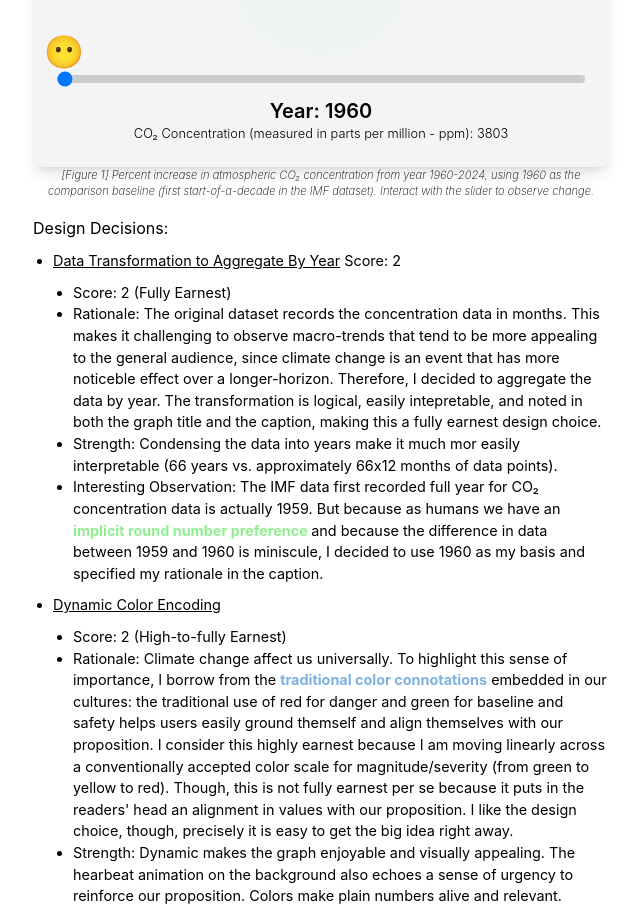
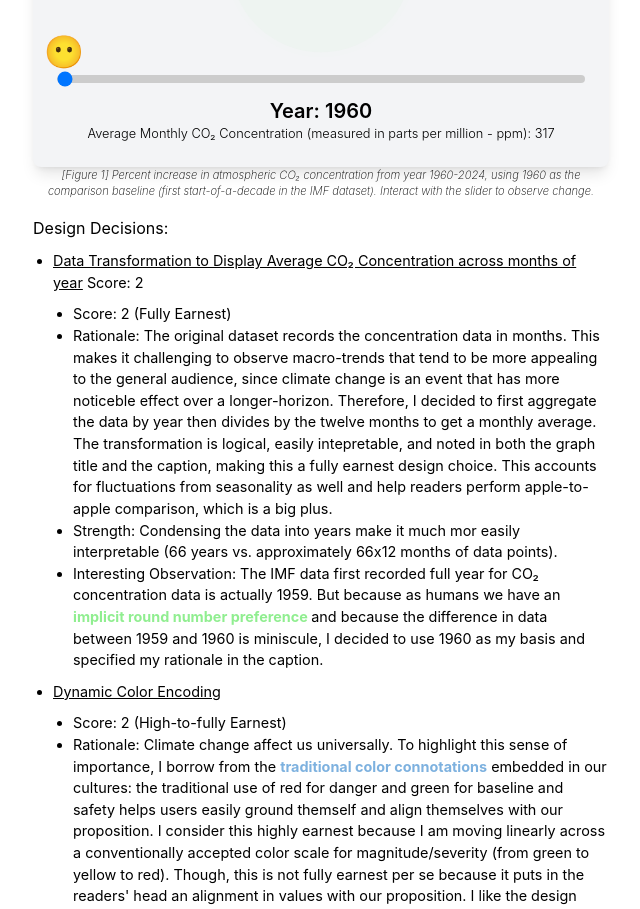
Before and after one commit to tylenode/vis-a4, a Next.js app: page / in a window 1280 px wide. Shown: the part 800-1709 px from the top of the page, without its empty margins (319-959 px from the left). Built offline with nearby package versions, Linux system fonts and the light colour scheme.

Commit message:
Fix data

```diff
--- a/app/components/co2Slider.tsx
+++ b/app/components/co2Slider.tsx
@@ -7,7 +7,7 @@ const CO2Slider = () => {
   const [percentage, setPercentage] = useState(0); // Percentage change in CO2 concentration
 
   const years = [1960, 1961, 1962, 1963, 1964, 1965, 1966, 1967, 1968, 1969, 1970, 1971, 1972, 1973, 1974, 1975, 1976, 1977, 1978, 1979, 1980, 1981, 1982, 1983, 1984, 1985, 1986, 1987, 1988, 1989, 1990, 1991, 1992, 1993, 1994, 1995, 1996, 1997, 1998, 1999, 2000, 2001, 2002, 2003, 2004, 2005, 2006, 2007, 2008, 2009, 2010, 2011, 2012, 2013, 2014, 2015, 2016, 2017, 2018, 2019, 2020, 2021, 2022, 2023, 2024]
-  const co2 = [3803, 3812, 3821, 3828, 3835, 3840, 3856, 3866, 3877, 3895, 3908, 3916, 3929, 3956, 3962, 3974, 3984, 4006, 4025, 4042, 4065, 4081, 4098, 4118, 4138, 4156, 4171, 4192, 4220, 4238, 4253, 4268, 4279, 4287, 4308, 4332, 4353, 4367, 4402, 4422, 4436, 4456, 4481, 4512, 4532, 4560, 4585, 4608, 4630, 4652, 4681, 4702, 4729, 4761, 4786, 4812, 4853, 4881, 4905, 4940, 4971, 4997, 5022, 5053, 5095]
+  const co2 = [317, 318, 318, 319, 320, 320, 321, 322, 323, 325, 326, 326, 327, 330, 330, 331, 332, 334, 335, 337, 339, 340, 341, 343, 345, 346, 348, 349, 352, 353, 354, 356, 357, 357, 359, 361, 363, 364, 367, 369, 370, 371, 373, 376, 378, 380, 382, 384, 386, 388, 390, 392, 394, 397, 399, 401, 404, 407, 409, 412, 414, 416, 419, 421, 425]
 
   const data = Object.fromEntries(years.map((year, index) => [year, co2[index]]));
 
@@ -129,7 +129,7 @@ const CO2Slider = () => {
         {/* Year Display */}
         <div className="black text-center mt-2 text-xl font-semibold">
           Year: {year}
-          <div className="subtext">CO₂ Concentration (measured in parts per million - ppm): {data[year]}</div>
+          <div className="subtext">Average Monthly CO₂ Concentration (measured in parts per million - ppm): {data[year]}</div>
         </div>
       </div>
 
--- a/app/page.tsx
+++ b/app/page.tsx
@@ -55,12 +55,13 @@ export default function Page() {
       <h3 className='text-space'>Design Decisions:</h3>
       <ul className="normal">
             <li>
-              <span className="u">Data Transformation to Aggregate By Year</span> Score: 2
+              <span className="u">Data Transformation to Display Average CO₂ Concentration across months of year</span> Score: 2
               <ul>
                 <li>Score: 2 (Fully Earnest)</li>
                 <li>
                   Rationale: The original dataset records the concentration data in months. This makes it challenging to observe macro-trends that tend to be more appealing to the general audience, since climate change is an event that has more noticeble effect over a longer-horizon.
-                  Therefore, I decided to aggregate the data by year. The transformation is logical, easily intepretable, and noted in both the graph title and the caption, making this a fully earnest design choice.
+                  Therefore, I decided to first aggregate the data by year then divides by the twelve months to get a monthly average. The transformation is logical, easily intepretable, and noted in both the graph title and the caption, making this a fully earnest design choice.
+                  This accounts for fluctuations from seasonality as well and help readers perform apple-to-apple comparison, which is a big plus.
                 </li>
                 <li>
                   Strength: Condensing the data into years make it much mor easily interpretable (66 years vs. approximately 66x12 months of data points).
```
